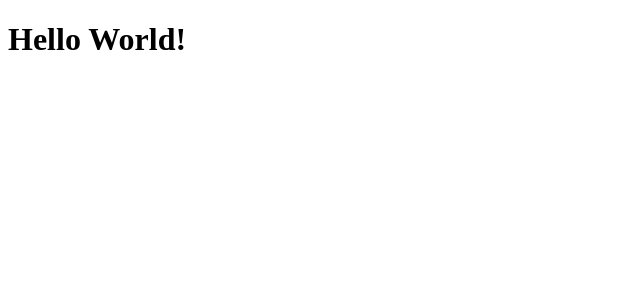
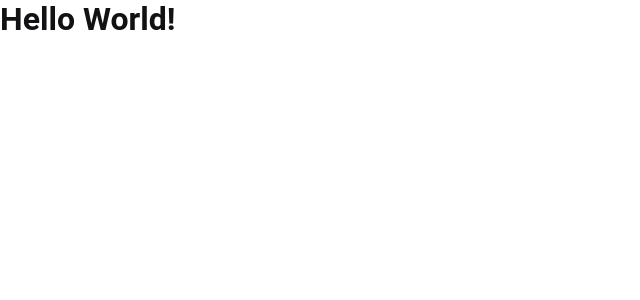
Before and after one commit to felipecfb/todoist, a React (Create React App) app: page / in a window 1280 px wide. Shown: the top 300 px of the page, without its empty margins (0-640 px from the left). Built offline with nearby package versions, Linux system fonts and the light colour scheme.

Commit message:
adicionando styled-components e criando global style

```diff
--- a/package.json
+++ b/package.json
@@ -13,11 +13,12 @@
     "react": "^18.1.0",
     "react-dom": "^18.1.0",
     "react-scripts": "5.0.1",
+    "styled-components": "^5.3.5",
     "typescript": "^4.4.2",
     "web-vitals": "^2.1.0"
   },
   "scripts": {
-    "start": "react-scripts start",
+    "dev": "react-scripts start",
     "build": "react-scripts build",
     "test": "react-scripts test",
     "eject": "react-scripts eject"
@@ -39,5 +40,8 @@
       "last 1 firefox version",
       "last 1 safari version"
     ]
+  },
+  "devDependencies": {
+    "@types/styled-components": "^5.1.25"
   }
 }
--- a/src/App.tsx
+++ b/src/App.tsx
@@ -1,8 +1,10 @@
 import React from 'react';
+import GlobalStyle from './styles/globalStyles';
 
 function App() {
   return (
     <div className="App">
+      <GlobalStyle />
       <h1>Hello World!</h1>
     </div>
   );
--- /dev/null
+++ b/src/styles/globalStyles.tsx
@@ -0,0 +1,55 @@
+import { createGlobalStyle } from 'styled-components';
+
+const GlobalStyle = createGlobalStyle`
+    * {
+    margin: 0;
+    padding: 0;
+    box-sizing: border-box;
+}
+
+:root {
+    --white: #FFF;
+
+    --gray-100: #e1e1e6;
+    --gray-300: #a8a8b3;
+    --gray-700: #323238;
+    --gray-800: #29292e;
+    --gray-850: #1f2729;
+    --gray-900: #121214;
+
+    --cyan-500: #61dafb;
+    --yellow-500: #eba417;
+}
+
+@media screen and (max-width: 1080px) {
+    html {
+        font-size: 93.75%;
+    }
+}
+
+@media screen and (max-width: 720px) {
+    html {
+        font-size: 87.5%;
+    }
+}
+
+body {
+    background: var(--white);
+    color: var(--gray-900);
+}
+
+body, input, select, textarea, button {
+    font: 400 1rem "Roboto", sans-serif;
+}
+
+button {
+    cursor: pointer;
+}
+
+a {
+    color: inherit;
+    text-decoration: none;
+}
+`
+
+export default GlobalStyle;
```
Also changed, not shown: 1 other file (tests, documents, lock files or other folders).
